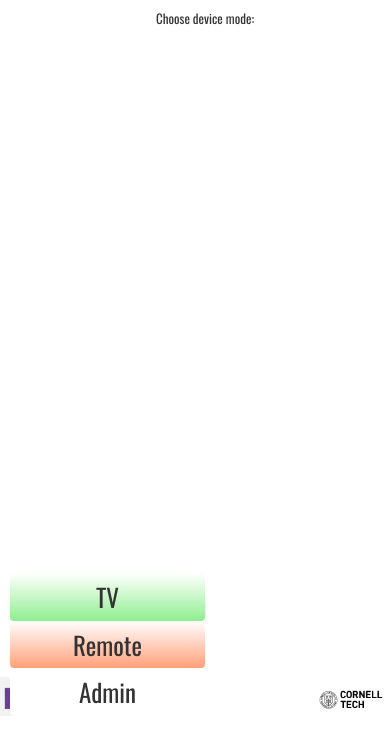
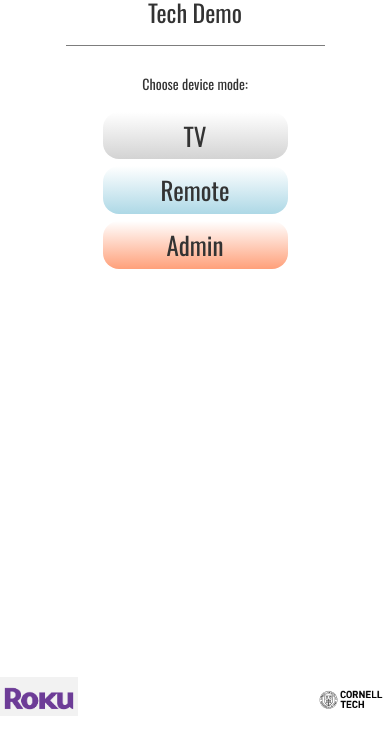
Before and after one commit to techlover10/Interactify, a website: page public/views/index.html in a window 390 px wide. Shown: the part 128-876 px from the top of the page. Drawn offline with nearby package versions, Linux system fonts and the light colour scheme; files that its build step writes are made by us from their sources; files whose address does not match are found by name.

Commit message:
fixing up some of the admin and main pages

```diff
--- a/public/css/main.css
+++ b/public/css/main.css
@@ -83,6 +83,11 @@ body{
     height: 100px;
 }
 
+h3 {
+    margin-top: 5px;
+    margin-bottom: 10px;
+}
+
 #ico img{
     height: 1.5rem;
 }
@@ -137,7 +142,6 @@ body{
        height: 100%;
        width: 100%;
        margin: 0;
-       background: url(../img/prop.png) no-repeat center center fixed;
        -webkit-background-size: cover;
        -moz-background-size: cover;
        -o-background-size: cover;
@@ -155,7 +159,6 @@ body{
         padding-left: 5px;
         padding-right: 5px;
         font-size: 13px;
-        width: 100vw;
     }
 
     #mainNum{
@@ -192,28 +195,36 @@ body{
     }
 
     #mainButtons{
-        position: absolute;
-        bottom: 0;
+        bottom: 25%;
         width: 100%;
     }
 
     #mainButtons .btn{
         width: 50%;
-        float: left;
+        margin-left:25%;
         font-size: 25px;
+        border-radius:0.4rem;
+        margin-bottom:7px;
     }
 
     #mainButtons .btn:first-child{
         background: white; /* For browsers that do not support gradients */
-        background: -webkit-linear-gradient(white, lightgreen); /* For Safari 5.1 to 6.0 */
-        background: -o-linear-gradient(white, lightgreen); /* For Opera 11.1 to 12.0 */
-        background: -moz-linear-gradient(white, lightgreen); /* For Firefox 3.6 to 15 */
-        background: linear-gradient(white, lightgreen); /* Standard syntax */
+        background: -webkit-linear-gradient(white, lightgrey); /* For Safari 5.1 to 6.0 */
+        background: -o-linear-gradient(white, lightgrey); /* For Opera 11.1 to 12.0 */
+        background: -moz-linear-gradient(white, lightgrey); /* For Firefox 3.6 to 15 */
+        background: linear-gradient(white, lightgrey); /* Standard syntax */
 
-        margin-right: 0;
     }
 
     #mainButtons .btn:nth-child(2){
+        background: white; /* For browsers that do not support gradients */
+        background: -webkit-linear-gradient(white, lightblue); /* For Safari 5.1 to 6.0 */
+        background: -o-linear-gradient(white, lightblue); /* For Opera 11.1 to 12.0 */
+        background: -moz-linear-gradient(white, lightblue); /* For Firefox 3.6 to 15 */
+        background: linear-gradient(white, lightblue); /* Standard syntax */
+    }
+
+    #mainButtons .btn:nth-child(3){
         background: white; /* For browsers that do not support gradients */
         background: -webkit-linear-gradient(white, lightsalmon); /* For Safari 5.1 to 6.0 */
         background: -o-linear-gradient(white, lightsalmon); /* For Opera 11.1 to 12.0 */
--- a/public/views/index.html
+++ b/public/views/index.html
@@ -19,13 +19,14 @@
     </head>
 
     <body>
-        <div id="main" style="padding: 10px">
+        <div id="main" style="padding: 10px; text-align: center">
             <div id="start">
                 <div id="ico">
-                    <img src="img/Roku_Logo.svg"></img>
-                    <h1> Interactify Tech Demo</h1>
+                    <h1> <img src="img/Roku_Logo.svg" style="max-width: 14vw"></img> Interactify </h1>
+                    <h3> Tech Demo </h3>
+                    <hr style="border-top: 1px solid #7d7d7d; width: 70%">
 
-                    <p style="margin-bottom: 10px"> Choose device mode:</p>
+                    <h5 style="padding-top: 10px;"> Choose device mode:</h5>
                 </div>
 
                 <div style="background-image:url(img/roku_company_logo.jpg); background-size:100%;width: 20%; padding-bottom:10%; left:0px; bottom:0px; position:absolute"></div>
```
Also changed, not shown: public/views/admin.html (+3 -2 lines), public/views/remote.html (+2 -5 lines).
